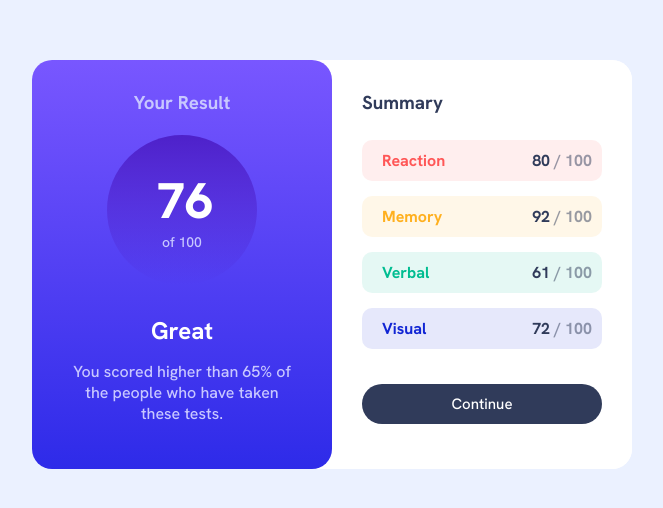
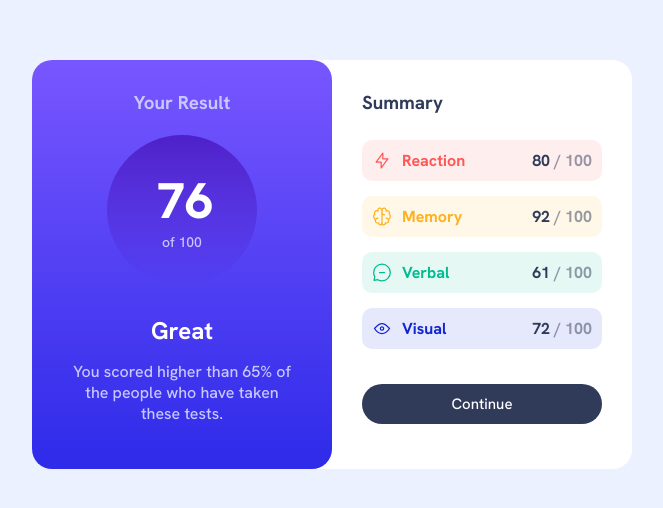
Before and after one commit to arjuyyy/Results-summary-component, a plain HTML site: page index.html in a window 1280 px wide. Shown: the part 136-644 px from the top of the page, without its empty margins (308-971 px from the left). Drawn offline with Linux system fonts and the light colour scheme.

Commit message:
Update index.html

```diff
--- a/index.html
+++ b/index.html
@@ -4,7 +4,7 @@
   <meta charset="UTF-8">
   <meta name="viewport" content="width=device-width, initial-scale=1.0"> <!-- displays site properly based on user's device -->
 
-  <link rel="icon" type="image/png" sizes="32x32" href="./assets/images/favicon-32x32.png">
+  <link rel="icon" type="image/png" sizes="32x32" href="favicon-32x32.png">
   <link rel="stylesheet" href="style.css">
   <title>Frontend Mentor | Results summary component</title>
 
@@ -36,7 +36,7 @@
 
       <div class="reaction">
         <div class="reaction-title">
-          <img src="assets/images/icon-reaction.svg" alt="">
+          <img src="icon-reaction.svg" alt="">
           <h4>Reaction</h4>
         </div>
         <div class="reaction-score">
@@ -49,7 +49,7 @@
 
       <div class="memory">
         <div class="memory-title">
-          <img src="assets/images/icon-memory.svg" alt="">
+          <img src="icon-memory.svg" alt="">
           <h4>Memory</h4>
         </div>
         <div class="memory-score">
@@ -62,7 +62,7 @@
 
       <div class="verbal">
         <div class="verbal-title">
-          <img src="assets/images/icon-verbal.svg" alt="">
+          <img src="icon-verbal.svg" alt="">
           <h4>Verbal</h4>
         </div>
         <div class="verbal-score">
@@ -75,7 +75,7 @@
 
       <div class="visual">
         <div class="visual-title">
-          <img src="assets/images/icon-visual.svg" alt="">
+          <img src="icon-visual.svg" alt="">
           <h4>Visual</h4>
         </div>
         <div class="Visual-score">
```
